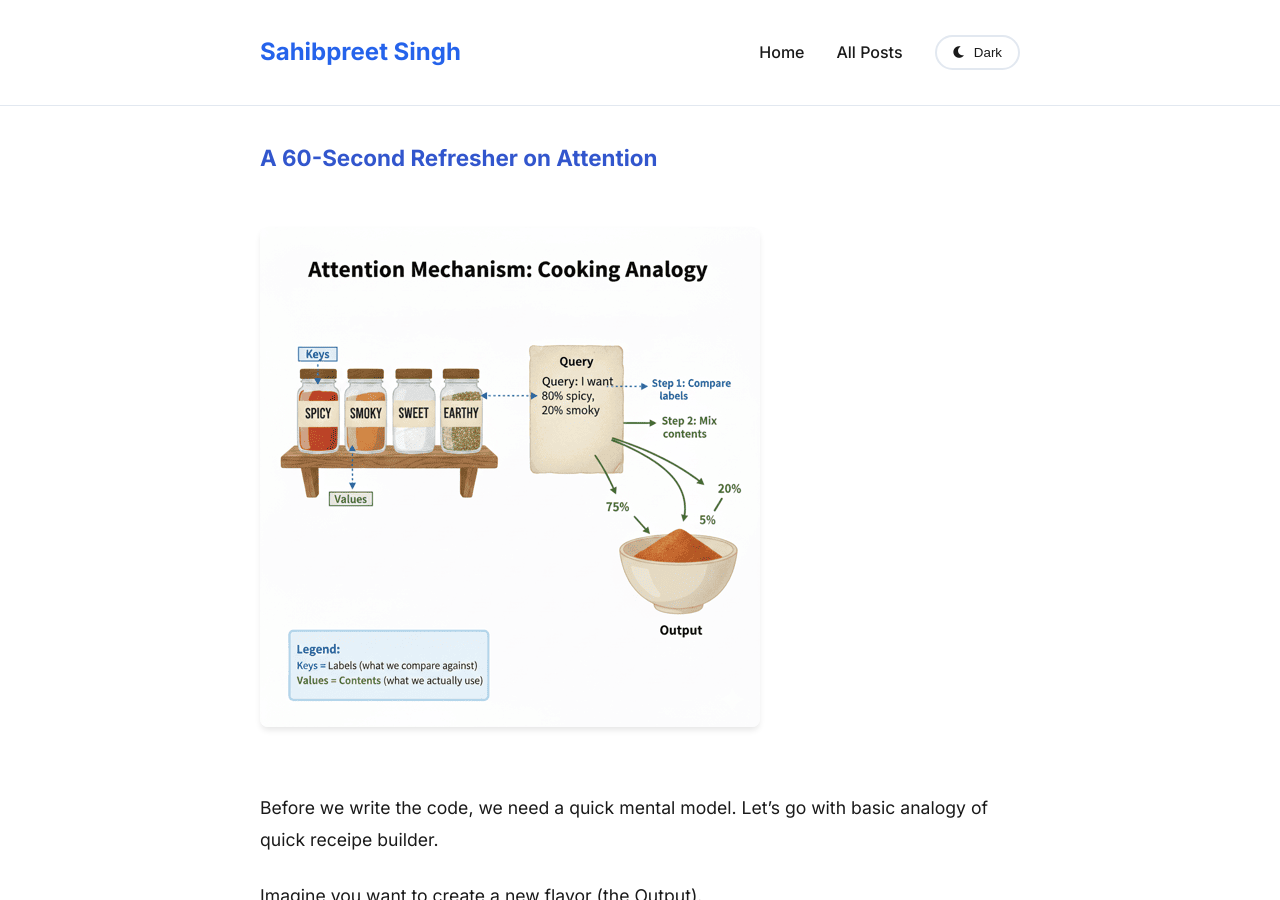
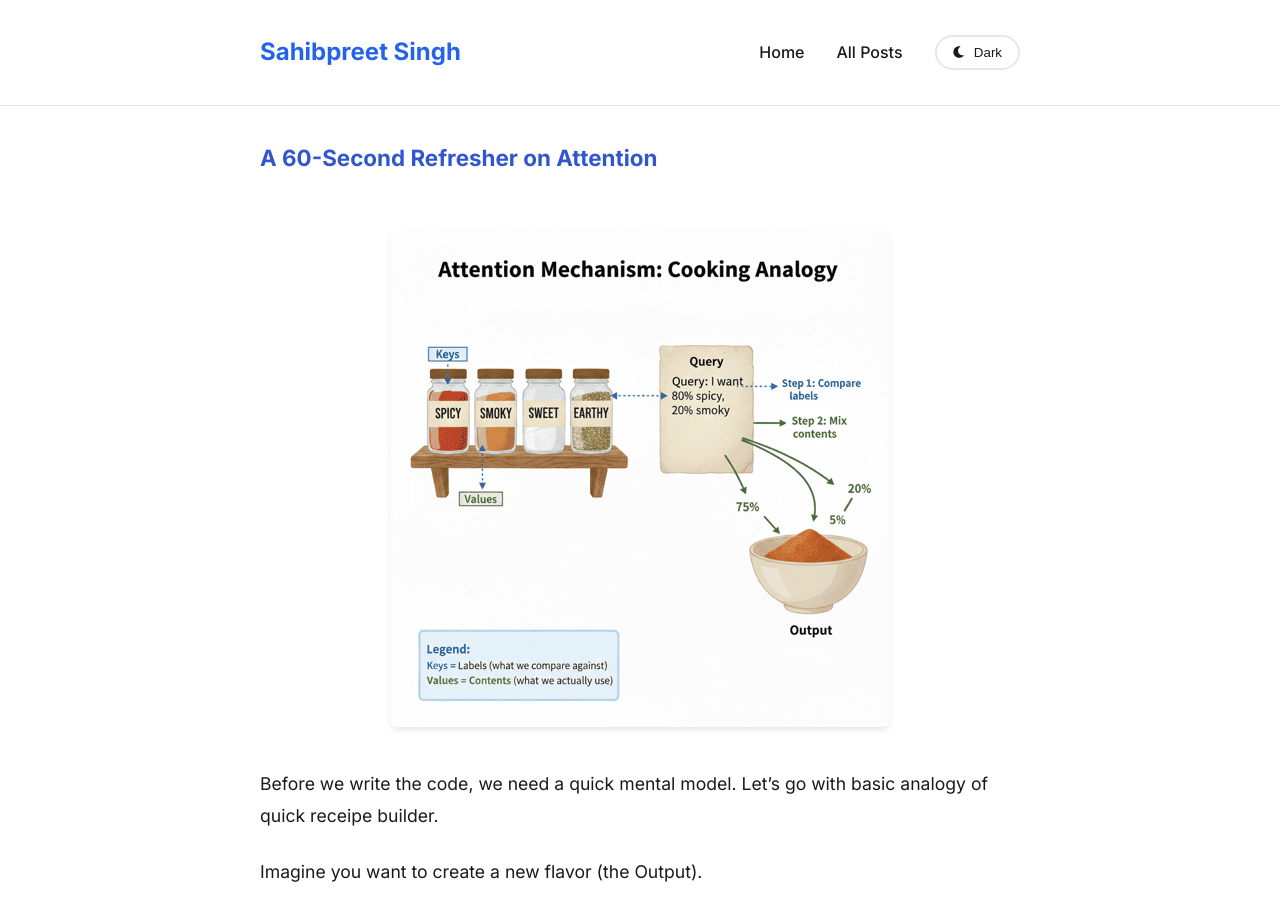
Before and after one commit to sahibpreetsingh12/sahibpreetsingh12.github.io, a Jekyll site: the page built from _posts/2025-09-28-Attention-Isn't-Magic- Building-the-Kernel-That-Powers-LLMs-From-Scratch.md, in a window 1280 px wide and 900 px high, scrolled down 688 px. Built offline with Jekyll 4.4.1, drawn with Linux system fonts in a browser that asks for light colours; nearby versions of some CDN libraries.

Commit message:
blog image optimised

```diff
--- a/_posts/2025-09-28-Attention-Isn't-Magic- Building-the-Kernel-That-Powers-LLMs-From-Scratch.md
+++ b/_posts/2025-09-28-Attention-Isn't-Magic- Building-the-Kernel-That-Powers-LLMs-From-Scratch.md
@@ -16,7 +16,9 @@
 Our goal is to translate the abstract math of `softmax(QKᵀ/√d)V` into a real, working GPU kernel, line by line how normally we would in python and then in later blogs we will learn what and why different methods like `tiling` and `vectorised loading`, `online` algorithms make a lot of sense.
 
 ### <span style="color: #3256cdff; font-weight: bold;">A 60-Second Refresher on Attention</span>
-![cooking-analogy]({{ site.baseurl }}/assets/blog-3-simple-attention/cooking.png)
+<div align="center">
+  <img src="{{ site.baseurl }}/assets/blog-3-simple-attention/cooking.png" alt="cooking-analogy" style="max-width: 100%; height: auto;">
+</div>
 
 Before we write the code, we need a quick mental model.
 Let's go with basic analogy of quick receipe builder.
@@ -35,7 +37,7 @@
 
 -  <span style="color: #9ACD32; font-weight: bold;">Step 3</span>: Mix the Ingredients. It then takes the actual spices (Values) from inside those jars according to the recipe and mixes them together to create your final, complex flavor (Output).
 
-From the GPU's perspective, we're just building <span style="color: #3256cdff; font-weight: bold;">millions of tiny, unique recipes in parallel</span>. Our "slow" kernel today will do this one recipe at a time. Later, we'll learn how to do it much more efficiently.
+From the GPU's perspective, we're just building <span style="color: #3256cdff; font-weight: bold; font-size: 1.2em;">millions of tiny, unique recipes in parallel</span>. Our "slow" kernel today will do this one recipe at a time. Later, we'll learn how to do it much more efficiently.
 
 If still not convinced with my basic analogy the best place to read about this is - [Jay Alammar](https://jalammar.github.io/illustrated-transformer/)
 
```
